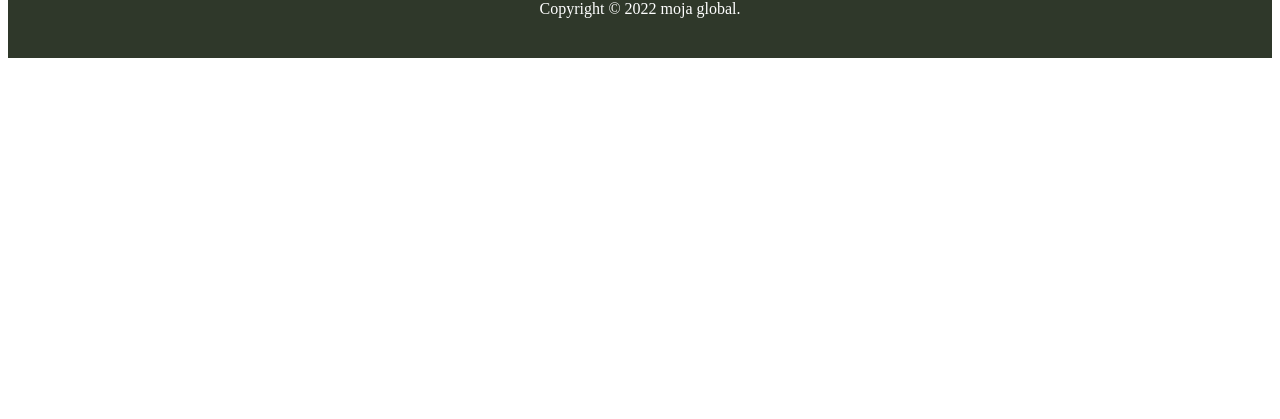
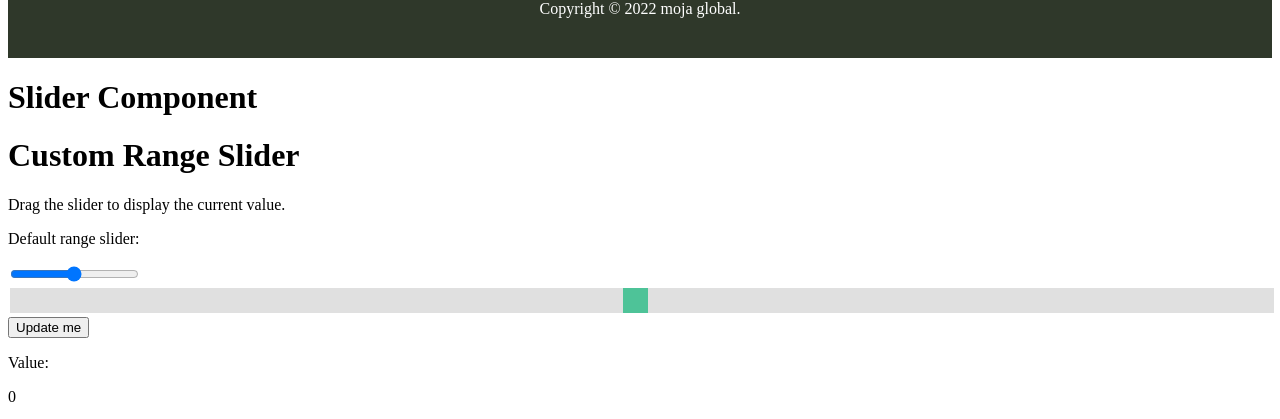
Before and after one commit to Palaksharma23/Components-Design, a Vue app: page / in a window 1280 px wide. Shown: the part 1468-1887 px from the top of the page. Before the commit the page ends 1534 px from the top, so only its background shows below. Built offline with nearby package versions, Linux system fonts and the light colour scheme.

Commit message:
Added logic for slider component

```diff
--- a/src/App.vue
+++ b/src/App.vue
@@ -28,6 +28,11 @@
 <h1>Footer Component</h1>
 <FooterComponent/>
 
+<h1>Slider Component</h1>
+<SliderComponent @clicked="getclick"/>
+
+<p>{{title}}</p>
+
 </template>
 
 <script>
@@ -38,6 +43,8 @@ import DropdownComponent from './components/DropdownComponent.vue';
 import DropdownItem from './components/DropdownItem.vue';
 import NavbarComponent from './components/NavbarComponent.vue';
 import FooterComponent from './components/FooterComponent.vue';
+import SliderComponent from './components/SliderComponent.vue';
+import { ref } from 'vue'
 
 export default {
   name: 'App',
@@ -48,7 +55,20 @@ export default {
     DropdownComponent,
     DropdownItem,
     NavbarComponent,
-    FooterComponent
+    FooterComponent,
+    SliderComponent
+  },
+  setup() {
+    const title = ref('0')
+    function getclick(value) {
+      title.value = value;
+      console.log(title.value);
+   }
+
+   return {
+    title,
+    getclick
+   }
   }
 }
 </script>
--- /dev/null
+++ b/src/components/SliderComponent.vue
@@ -0,0 +1,62 @@
+<template>
+    <h1>Custom Range Slider</h1>
+<p>Drag the slider to display the current value.</p>
+
+<div class="slidecontainer">
+  <p>Default range slider:</p>
+  <input type="range" min="1" max="100" value="50" @input='onClickButton'>
+
+  <input type="range" min="1" max="100" value="50" class="slider" id="myRange" @input='onClickButton'>
+  <button type="button" > Update me</button>
+  <p>Value: <span id="demo"></span></p>
+</div>
+</template>
+
+<script>
+export default {
+    name: 'SliderComponent',
+    methods: {
+     onClickButton (e) {
+         this.$emit('clicked', e.target.value)
+     }
+    }
+}
+</script>
+<style scoped>
+.slidecontainer {
+  width: 100%;
+}
+
+.slider {
+  -webkit-appearance: none;
+  appearance: none;
+  width: 100%;
+  height: 25px;
+  background: #d3d3d3;
+  outline: none;
+  opacity: 0.7;
+  -webkit-transition: .2s;
+  transition: opacity .2s;
+}
+
+.slider:hover {
+  opacity: 1;
+}
+
+
+.slider::-webkit-slider-thumb {
+  -webkit-appearance: none;
+  appearance: none;
+  width: 25px;
+  height: 25px;
+  background: #04AA6D;
+  cursor: pointer;
+}
+
+.slider::-moz-range-thumb {
+  width: 25px;
+  height: 25px;
+  background: #04AA6D;
+  cursor: pointer;
+}
+</style>
```
